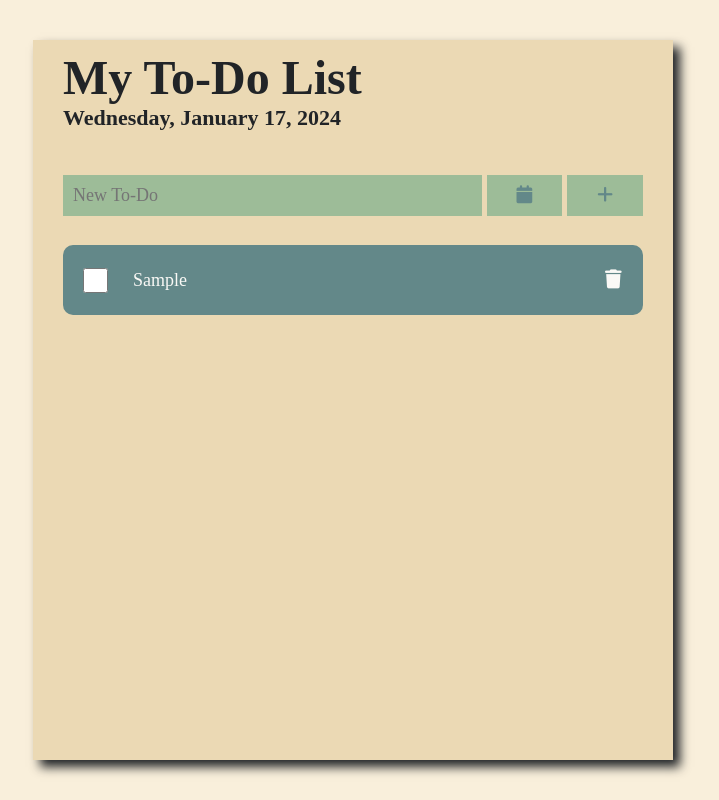
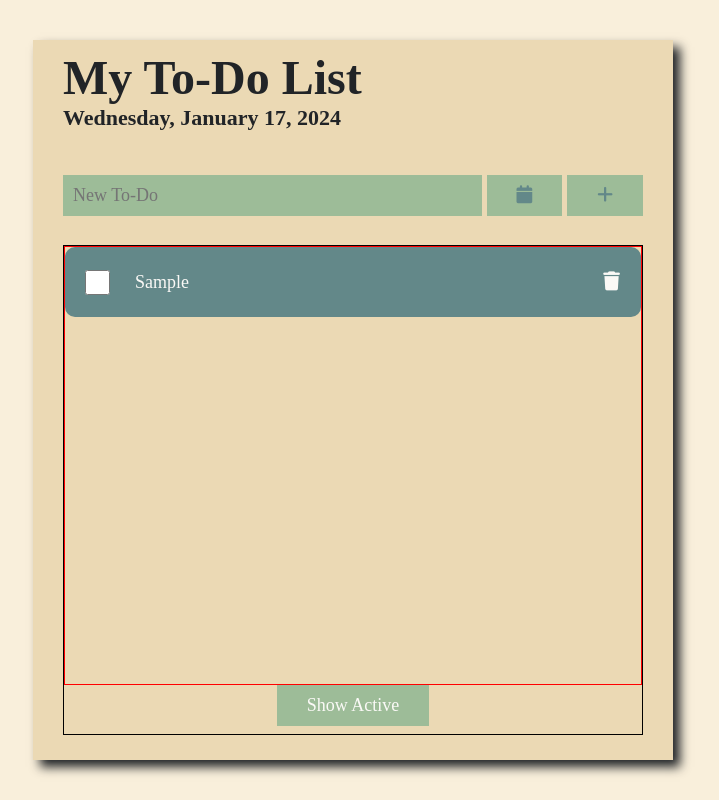
Before and after one commit to NaspoDev/To-Do, a React (Vite) app in the folder client/: page / in a window 1280 px wide. Both pictures are taken after typing "Sample" into the empty fields and a click on the button 892 px from the left and 195 px from the top of the page. Shown: the whole page, without its empty margins (287-1006 px from the left). Built offline with nearby package versions, Linux system fonts and the light colour scheme; no server answers; a web font is replaced by a local one.

Commit message:
List toggle completed functionality

```diff
--- a/client/src/App.scss
+++ b/client/src/App.scss
@@ -106,9 +106,22 @@
 
   .ToDoList {
     width: 100%;
-    height: 65%;
+    height: 70%;
+    display: flex;
+    flex-direction: column;
+    align-items: center;
+    justify-content: flex-start;
+
     margin-top: 20px;
+
+    border: 1px solid black;
+
+    .list-content {
+      width: 100%;
+      height: 90%;
       overflow-y: auto;
+
+      border: 1px solid red;
 
       &::-webkit-scrollbar {
         width: 10px;
@@ -190,3 +203,4 @@
       }
     }
   }
+}
--- a/client/src/components/ToDoList.jsx
+++ b/client/src/components/ToDoList.jsx
@@ -1,12 +1,24 @@
 // ToDoList component. This component is responsible for displaying the list of tasks.
 
 import Task from "./Task";
+import { useState } from "react";
 
 function ToDoList({ tasks, deleteTaskHandler }) {
+  // List state to display. 0 = active tasks (incomplete tasks), 1 = completed tasks
+  const [listState, setListState] = useState(0);
+
+  // Filter the tasks based on the list state.
+  // If the list state is 0, return all tasks that are not completed,
+  // otherwise return all tasks that are completed.
+  const filteredTasks = tasks.filter((task) => {
+    return listState === 0 ? !task.completed : task.completed;
+  });
+
   return (
     <div className="ToDoList">
+      <div className="list-content">
         <ul>
-        {tasks.map((task, index) => {
+          {filteredTasks.map((task, index) => {
             return (
               <Task
                 key={index}
@@ -19,7 +31,17 @@ function ToDoList({ tasks, deleteTaskHandler }) {
           })}
         </ul>
       </div>
+
+      <button className="toggle-list-state-button" onClick={toggleListState}>
+        {listState ? "Show Completed" : "Show Active"}
+      </button>
+    </div>
   );
+
+  // Toggle the list state between active and completed.
+  function toggleListState() {
+    setListState(listState === 0 ? 1 : 0);
+  }
 }
 
 export default ToDoList;
--- a/client/src/css/App.css
+++ b/client/src/css/App.css
@@ -166,21 +166,31 @@ input[type=checkbox] {
 }
 .ToDoContainer .ToDoList {
   width: 100%;
-  height: 65%;
+  height: 70%;
+  display: flex;
+  flex-direction: column;
+  align-items: center;
+  justify-content: flex-start;
   margin-top: 20px;
+  border: 1px solid black;
+}
+.ToDoContainer .ToDoList .list-content {
+  width: 100%;
+  height: 90%;
   overflow-y: auto;
+  border: 1px solid red;
 }
-.ToDoContainer .ToDoList::-webkit-scrollbar {
+.ToDoContainer .ToDoList .list-content::-webkit-scrollbar {
   width: 10px;
   margin-left: 10px;
 }
-.ToDoContainer .ToDoList::-webkit-scrollbar-track {
+.ToDoContainer .ToDoList .list-content::-webkit-scrollbar-track {
   background: #d3d3d3;
 }
-.ToDoContainer .ToDoList::-webkit-scrollbar-thumb {
+.ToDoContainer .ToDoList .list-content::-webkit-scrollbar-thumb {
   background: #818589;
 }
-.ToDoContainer .ToDoList .Task {
+.ToDoContainer .ToDoList .list-content .Task {
   width: 100%;
   height: 70px;
   margin-bottom: 10px;
@@ -191,12 +201,12 @@ input[type=checkbox] {
   background-color: #638889;
   border-radius: 10px;
 }
-.ToDoContainer .ToDoList .Task .task-checkbox {
+.ToDoContainer .ToDoList .list-content .Task .task-checkbox {
   width: 25px;
   height: 25px;
   margin-left: 20px;
 }
-.ToDoContainer .ToDoList .Task .task-content-container {
+.ToDoContainer .ToDoList .list-content .Task .task-content-container {
   display: flex;
   flex-direction: column;
   align-items: flex-start;
@@ -204,32 +214,32 @@ input[type=checkbox] {
   padding: 10px 0px 10px 25px;
   overflow: hidden;
 }
-.ToDoContainer .ToDoList .Task .task-content-container .task-description {
+.ToDoContainer .ToDoList .list-content .Task .task-content-container .task-description {
   width: 100%;
   height: auto;
   background-color: transparent;
   border: none;
   outline: none;
 }
-.ToDoContainer .ToDoList .Task .task-content-container .task-due-date {
+.ToDoContainer .ToDoList .list-content .Task .task-content-container .task-due-date {
   font-size: 16px;
   font-family: "Poppins ExtraLight";
   color: #faf9f6;
   cursor: default;
 }
-.ToDoContainer .ToDoList .Task .delete-task-button-container {
+.ToDoContainer .ToDoList .list-content .Task .delete-task-button-container {
   display: flex;
   align-items: center;
   justify-content: center;
 }
-.ToDoContainer .ToDoList .Task .delete-task-button-container button {
+.ToDoContainer .ToDoList .list-content .Task .delete-task-button-container button {
   background-color: transparent;
   padding: 5px 5px;
   font-size: 19px;
 }
-.ToDoContainer .ToDoList .Task .delete-task-button-container button .icon {
+.ToDoContainer .ToDoList .list-content .Task .delete-task-button-container button .icon {
   color: #faf9f6;
 }
-.ToDoContainer .ToDoList .Task .delete-task-button-container button:hover .icon.fa-trash {
+.ToDoContainer .ToDoList .list-content .Task .delete-task-button-container button:hover .icon.fa-trash {
   color: #ffcccc;
 }
```
Lines whose indentation alone changed are shown as unchanged.
